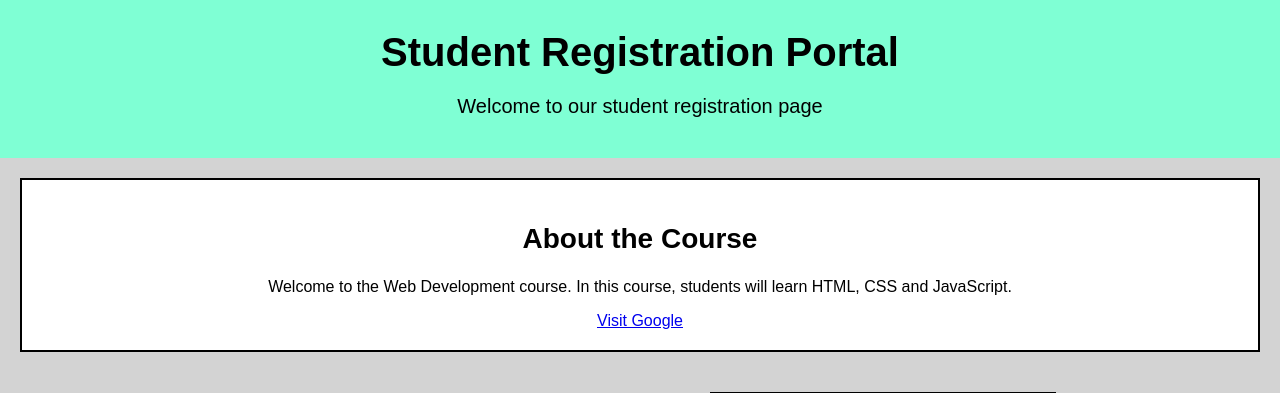
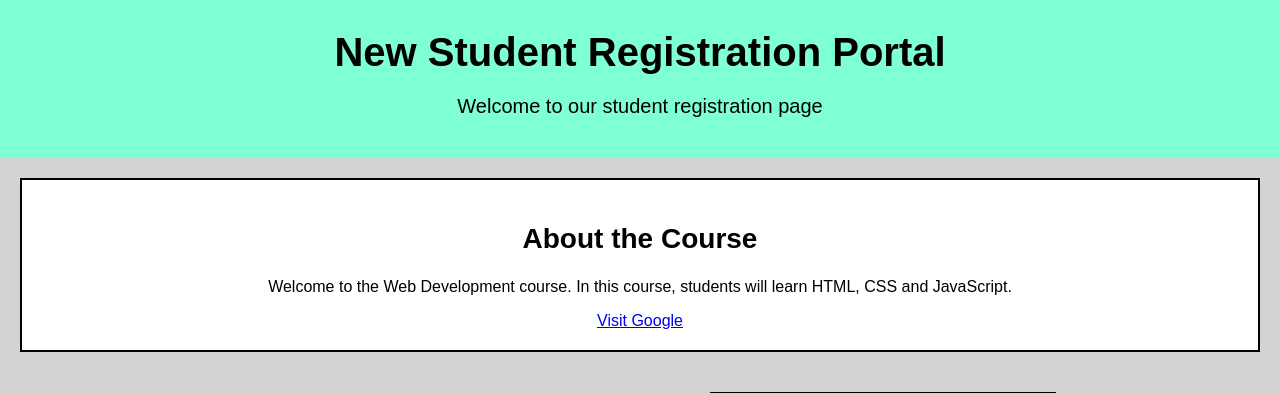
Before and after one commit to Rishab9054/flask_project, a Flask app: page / in a window 1280 px wide. Shown: the top 393 px of the page. Run offline with Flask 3, Linux system fonts and the light colour scheme.

Commit message:
made some chnages

```diff
--- a/templates/index.html
+++ b/templates/index.html
@@ -16,7 +16,7 @@
 
     <div class="header">
 
-        <h1 class="heading">Student Registration Portal</h1>
+        <h1 class="heading">New Student Registration Portal</h1>
 
         <p class="subtitle">
             Welcome to our student registration page
```
